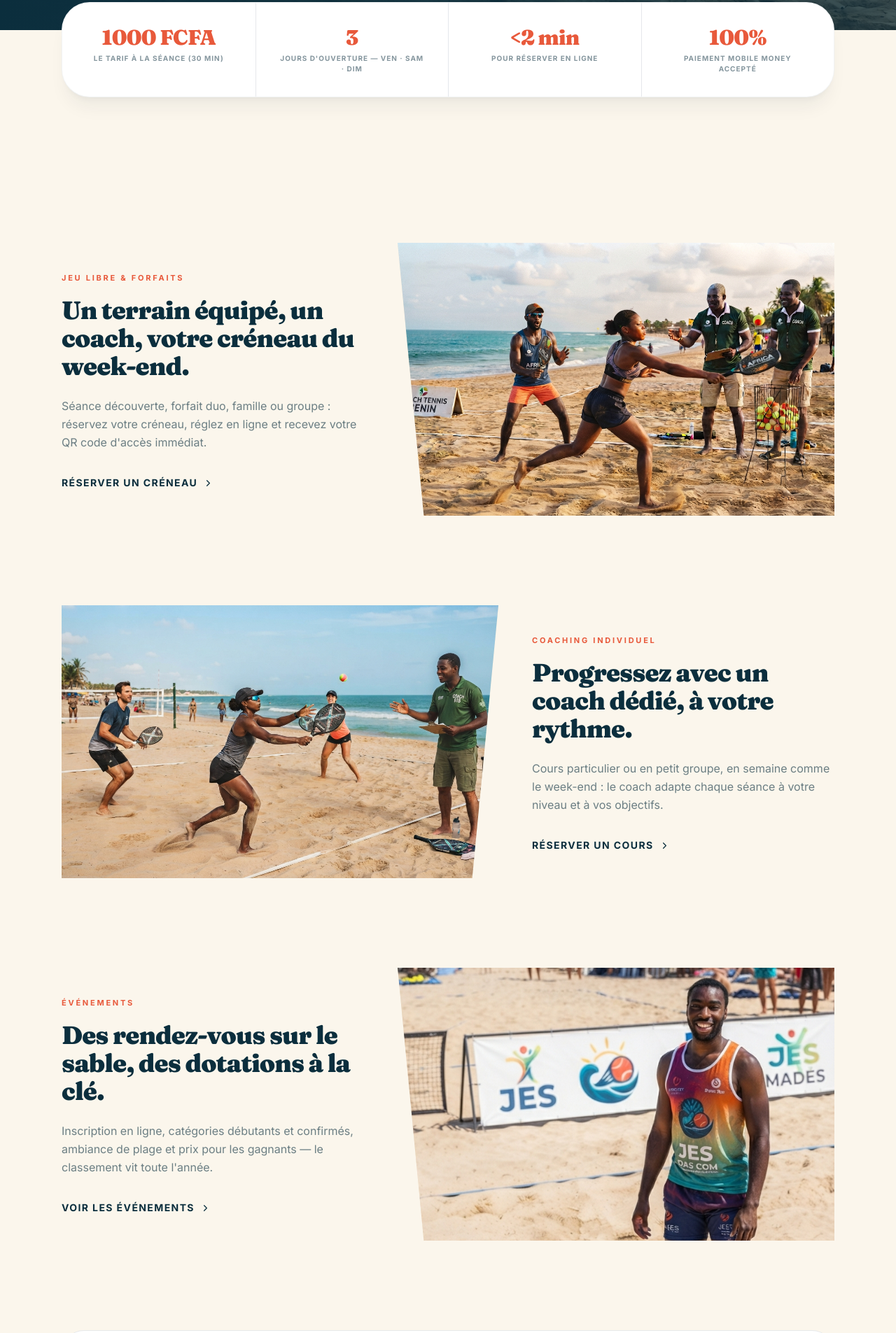
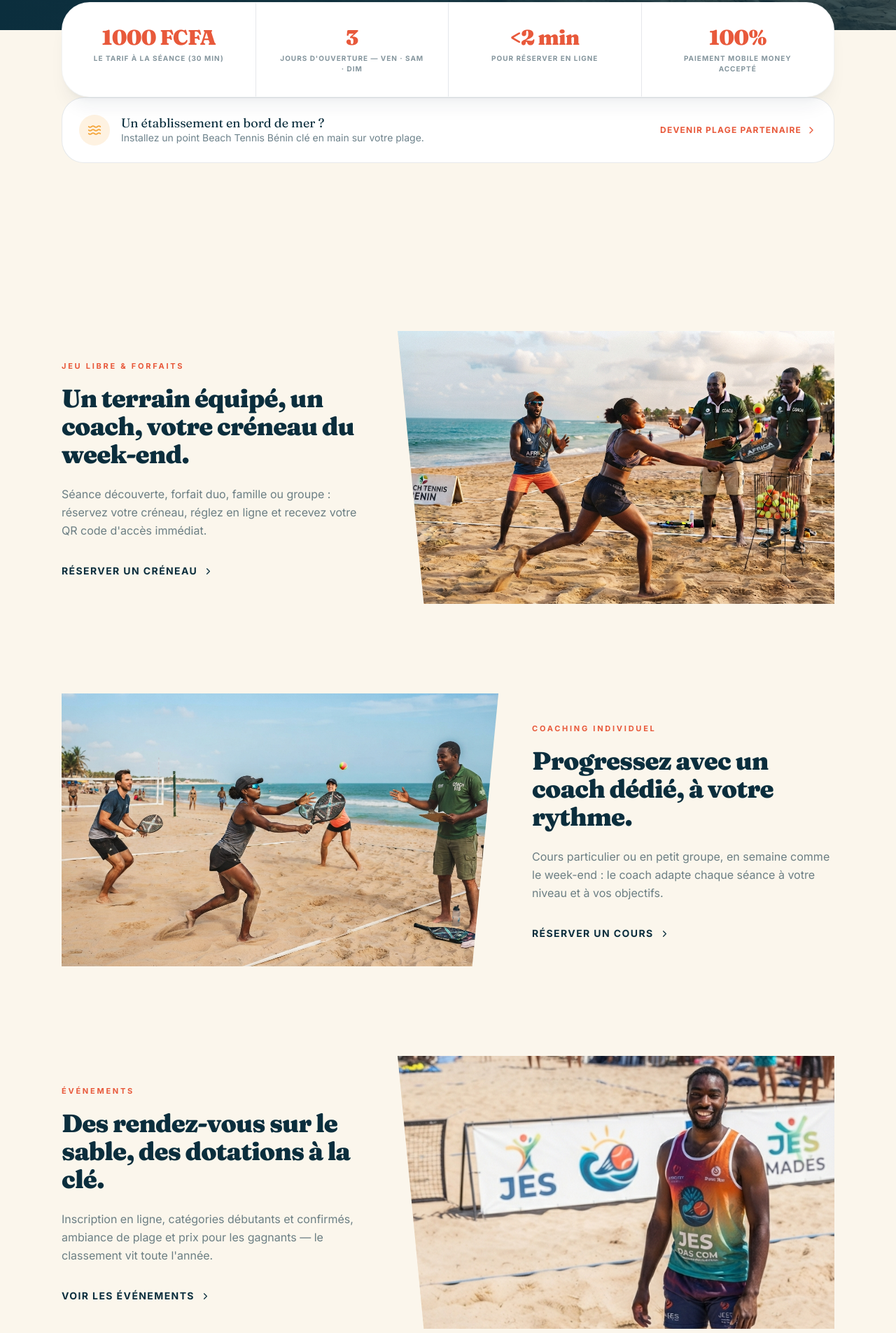
Before and after one commit to devondasilva/beach_tennis, a Next.js app: page / in a window 1280 px wide. Shown: the part 621-2526 px from the top of the page at 70% size. Built offline with nearby package versions, Linux system fonts and the light colour scheme; no server answers.

Commit message:
Actualisation de la page d'acceuil

```diff
--- a/app/page.tsx
+++ b/app/page.tsx
@@ -104,11 +104,20 @@ export default function HomePage() {
             transition={{ duration: 0.7, ease: "easeOut" }}
             className="lg:col-span-7"
           >
-            <div className="inline-flex items-center gap-2 px-4 py-2 rounded-full bg-sun/10 border border-sun/30 backdrop-blur-md mb-6">
-              <Sun size={15} className="text-sun animate-spin-slow" />
-              <span className="text-xs font-bold uppercase tracking-[0.2em] text-sun">
-              Saison 2026 · Plages de Cotonou
-              </span>
+            <div className="flex flex-wrap items-center gap-3 mb-6">
+              <div className="inline-flex items-center gap-2 px-4 py-2 rounded-full bg-sun/10 border border-sun/30 backdrop-blur-md">
+                <Sun size={15} className="text-sun animate-spin-slow" />
+                <span className="text-xs font-bold uppercase tracking-[0.2em] text-sun">
+                Saison 2026 · Plages de Cotonou
+                </span>
+              </div>
+              <a
+                href="#contact"
+                className="inline-flex items-center gap-2 px-4 py-2 rounded-full bg-sun text-ink font-bold text-xs uppercase tracking-[0.15em] hover:bg-coral hover:text-white transition-colors shadow-lg shadow-sun/20"
+              >
+                <Users size={15} />
+                Devenir formateur
+              </a>
             </div>
 
             <h1 className="font-display text-5xl md:text-7xl font-black leading-[1] tracking-tight mb-6">
@@ -204,6 +213,32 @@ export default function HomePage() {
         </div>
       </section>
 
+      {/* ------------------------------ BANDEAU PARTENAIRES (teaser, version complète plus bas) ------------------------------ */}
+      <section className="max-w-content mx-auto px-6 pb-8">
+        <a
+          href="#partenaires"
+          className="group flex flex-wrap items-center justify-between gap-4 rounded-[2rem] border border-ink/10 bg-white p-6 hover:border-coral/40 transition-colors"
+        >
+          <div className="flex items-center gap-4">
+            <div className="w-11 h-11 rounded-full bg-sun/15 text-sun flex items-center justify-center shrink-0">
+              <Waves size={20} />
+            </div>
+            <div>
+              <p className="font-display text-lg text-ink leading-tight">
+                Un établissement en bord de mer ?
+              </p>
+              <p className="text-sm text-ink/60">
+                Installez un point Beach Tennis Bénin clé en main sur votre plage.
+              </p>
+            </div>
+          </div>
+          <span className="inline-flex items-center gap-1.5 text-xs font-bold uppercase tracking-widest text-coral shrink-0">
+            Devenir plage partenaire
+            <ChevronRight size={16} className="group-hover:translate-x-1 transition-transform" />
+          </span>
+        </a>
+      </section>
+
       {/* ------------------------------ VOIR NOS PLAGES ------------------------------ */}
       <BeachesShowcase />
 
@@ -272,24 +307,24 @@ export default function HomePage() {
           <p className="text-sm text-ink/60 font-semibold">
             Et aussi : la boutique d&rsquo;accessoires, le classement des joueurs et nos actualités.
           </p>
-          <div className="flex flex-wrap gap-3">
+          <div className="flex flex-wrap gap-x-6 gap-y-3">
             <Link
               href="/boutique"
-              className="text-xs font-bold uppercase tracking-widest px-4 py-2 rounded-full border border-ink/15 hover:border-coral hover:text-coral transition-colors"
+              className="inline-flex items-center gap-1.5 text-sm font-bold text-ink underline decoration-ink/30 decoration-2 underline-offset-4 hover:text-coral hover:decoration-coral transition-colors"
             >
-              Boutique
+              Boutique <span aria-hidden>→</span>
             </Link>
             <Link
               href="/classement"
-              className="text-xs font-bold uppercase tracking-widest px-4 py-2 rounded-full border border-ink/15 hover:border-coral hover:text-coral transition-colors"
+              className="inline-flex items-center gap-1.5 text-sm font-bold text-ink underline decoration-ink/30 decoration-2 underline-offset-4 hover:text-coral hover:decoration-coral transition-colors"
             >
-              Classement
+              Classement <span aria-hidden>→</span>
             </Link>
             <Link
               href="/actualites"
-              className="text-xs font-bold uppercase tracking-widest px-4 py-2 rounded-full border border-ink/15 hover:border-coral hover:text-coral transition-colors"
+              className="inline-flex items-center gap-1.5 text-sm font-bold text-ink underline decoration-ink/30 decoration-2 underline-offset-4 hover:text-coral hover:decoration-coral transition-colors"
             >
-              Actualités
+              Actualités <span aria-hidden>→</span>
             </Link>
           </div>
         </div>
@@ -393,6 +428,8 @@ export default function HomePage() {
         </div>
       </section>
 
+
+
       {/* ------------------------------ FORMULES ADAPTÉES ------------------------------ */}
       <section id="formules" className="py-28 md:py-32">
         <div className="max-w-content mx-auto px-6">
```
Also changed, not shown: public/uploads/beaches/mugd0igt-ii3j71.jpg (added).
